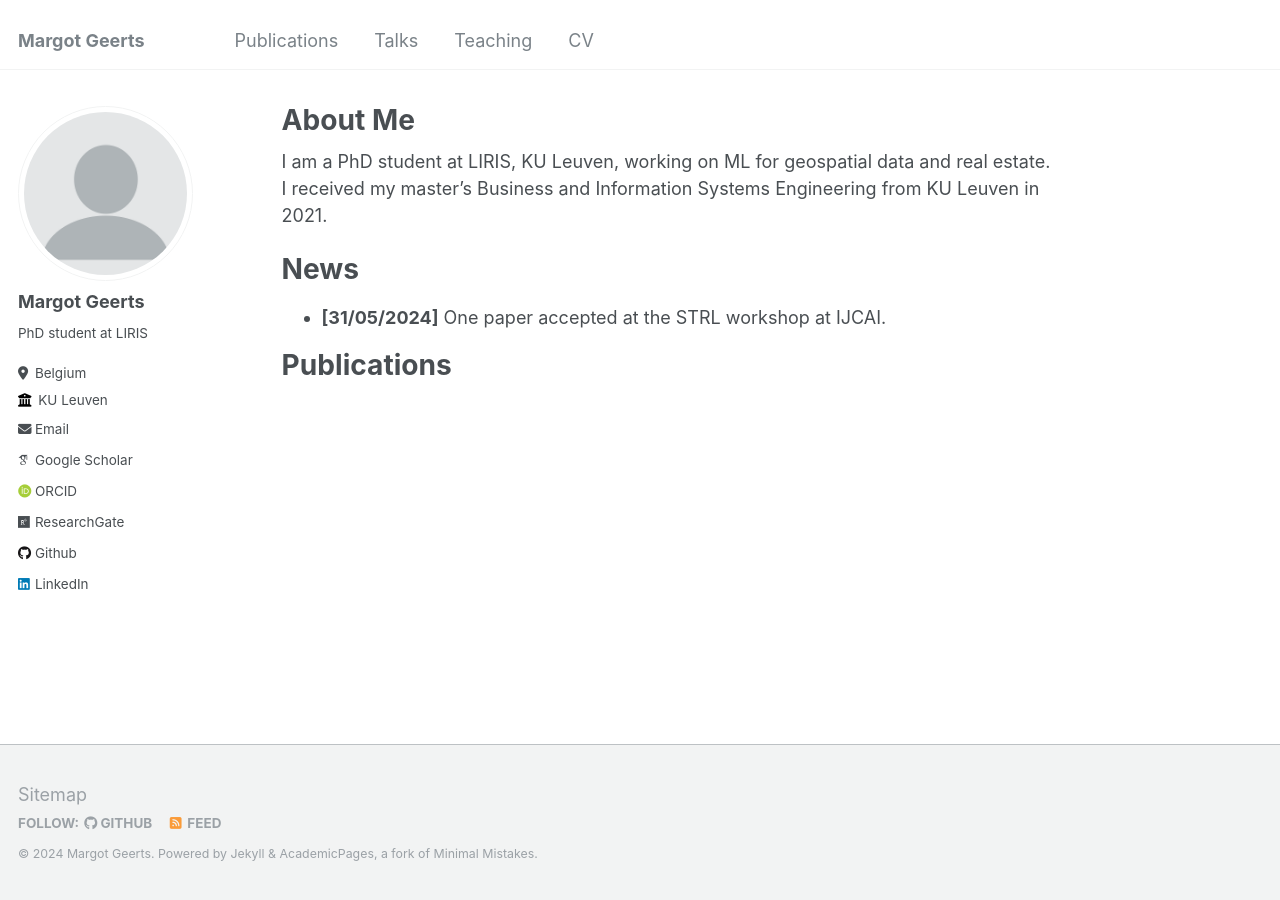
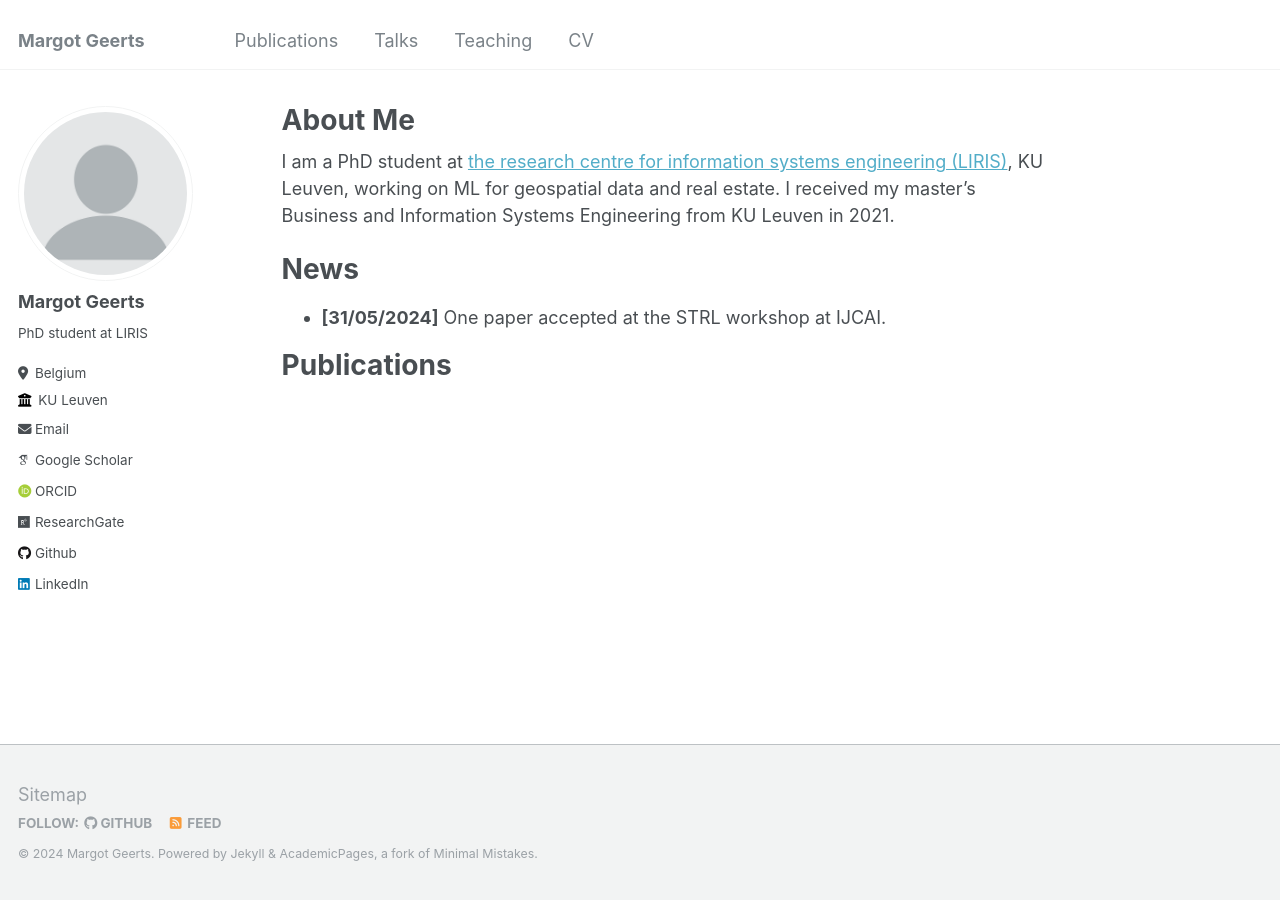
Before and after one commit to margotgeerts/margotgeerts.github.io, a Jekyll site: the page built from _pages/about.md, in a window 1280 px wide. Built offline with Jekyll 4.4.1, drawn with Linux system fonts in a browser that asks for light colours; some web fonts are replaced.

Commit message:
Update about.md

```diff
--- a/_pages/about.md
+++ b/_pages/about.md
@@ -7,7 +7,7 @@
   - /about.html
 ---
 
-I am a PhD student at LIRIS, KU Leuven, working on ML for geospatial data and real estate. I received my master's Business and Information Systems Engineering from KU Leuven in 2021.
+I am a PhD student at [the research centre for information systems engineering (LIRIS)](https://feb.kuleuven.be/research/decision-sciences-and-information-management/liris), KU Leuven, working on ML for geospatial data and real estate. I received my master's Business and Information Systems Engineering from KU Leuven in 2021.
 
 News
 ======
```
